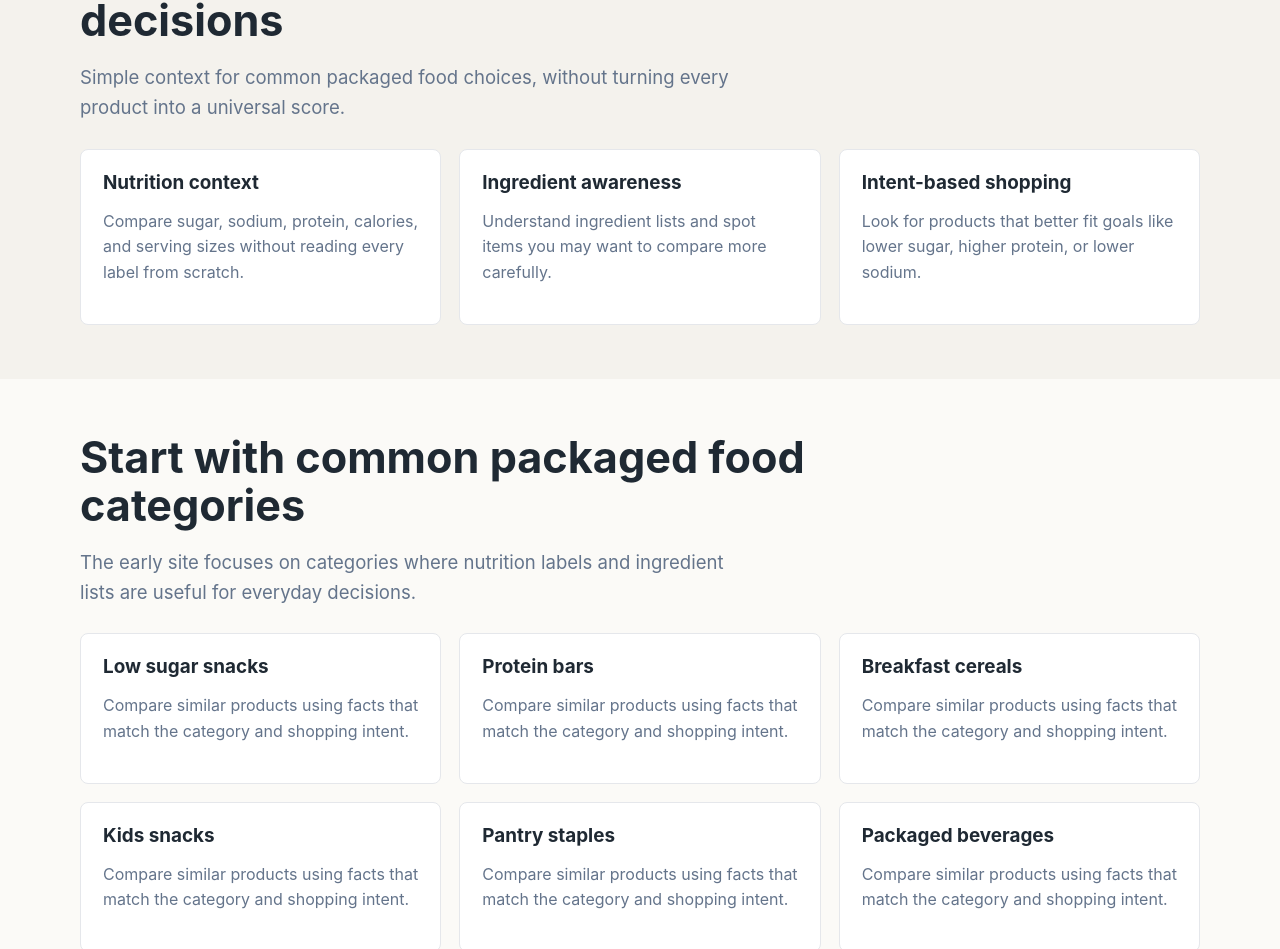
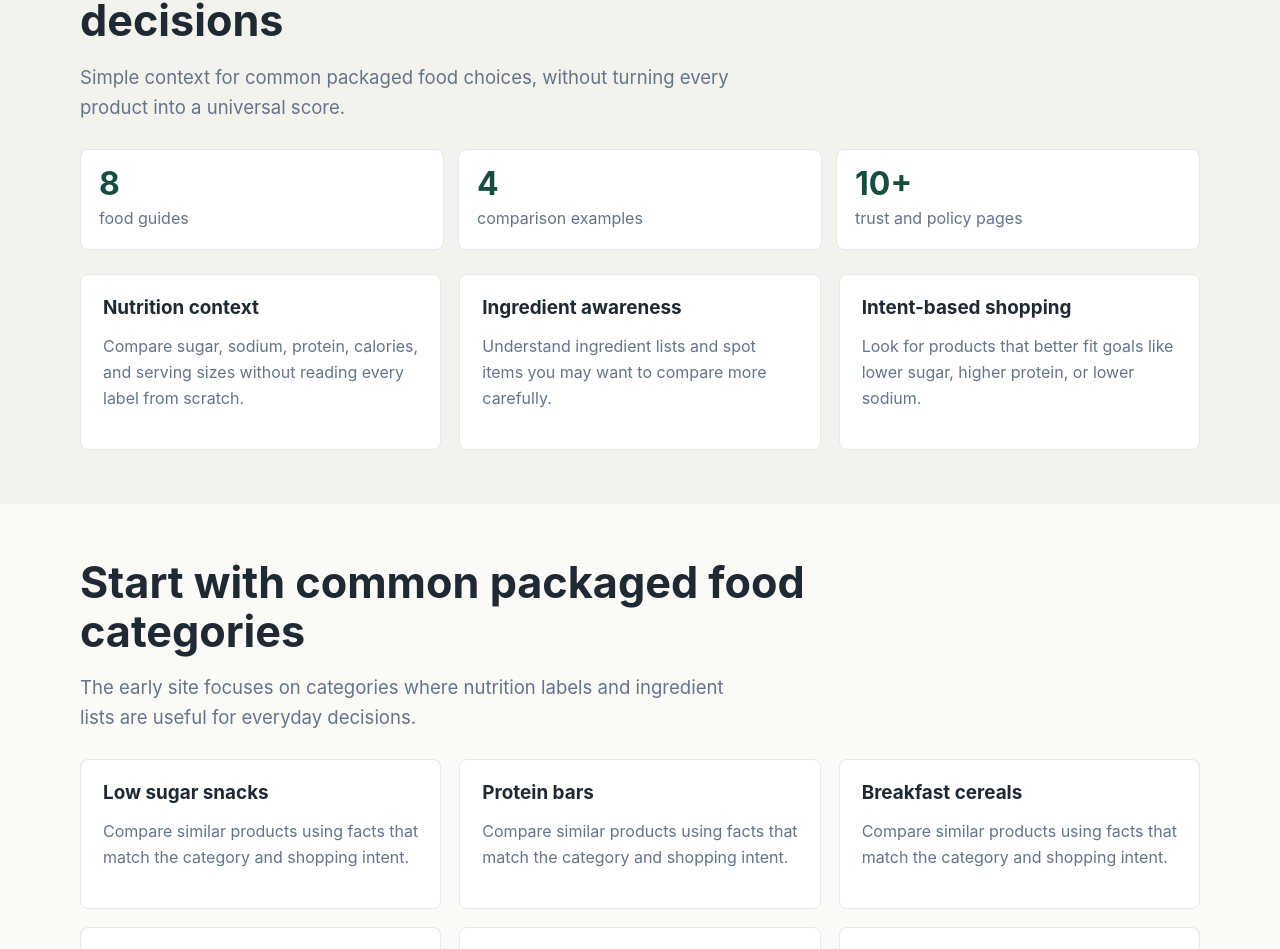
Before and after one commit to Astalos11/bettercart-ai-approval-site, a Next.js app: page / in a window 1280 px wide. Shown: the part 925-1874 px from the top of the page. Built offline with nearby package versions, Linux system fonts and the light colour scheme; no server answers.

Commit message:
Show site content inventory on homepage

```diff
--- a/app/globals.css
+++ b/app/globals.css
@@ -250,6 +250,33 @@ h3 {
   margin-bottom: 26px;
 }
 
+.stats-row {
+  display: grid;
+  grid-template-columns: repeat(3, minmax(0, 1fr));
+  gap: 14px;
+  margin: 0 0 24px;
+}
+
+.stats-row div {
+  background: var(--paper);
+  border: 1px solid var(--line);
+  border-radius: 8px;
+  padding: 18px;
+}
+
+.stats-row strong {
+  display: block;
+  font-size: 2rem;
+  line-height: 1;
+  color: var(--green-dark);
+}
+
+.stats-row span {
+  display: block;
+  color: var(--muted);
+  margin-top: 6px;
+}
+
 .grid {
   display: grid;
   gap: 18px;
@@ -457,6 +484,7 @@ th {
   }
 
   .hero-grid,
+  .stats-row,
   .grid.three,
   .grid.two,
   .footer-grid {
--- a/app/page.jsx
+++ b/app/page.jsx
@@ -1,4 +1,5 @@
 import Link from "next/link";
+import { comparisons, guides } from "../lib/content";
 
 const previewProducts = [
   { name: "Sea Salt Lentil Crisps", metric: "1g sugar / serving", label: "Low sugar, check sodium" },
@@ -68,6 +69,20 @@ export default function HomePage() {
           <div className="section-head">
             <h2>Built for everyday grocery decisions</h2>
             <p className="lead">Simple context for common packaged food choices, without turning every product into a universal score.</p>
+          </div>
+          <div className="stats-row">
+            <div>
+              <strong>{guides.length}</strong>
+              <span>food guides</span>
+            </div>
+            <div>
+              <strong>{comparisons.length}</strong>
+              <span>comparison examples</span>
+            </div>
+            <div>
+              <strong>10+</strong>
+              <span>trust and policy pages</span>
+            </div>
           </div>
           <div className="grid three">
             <div className="card">
```
